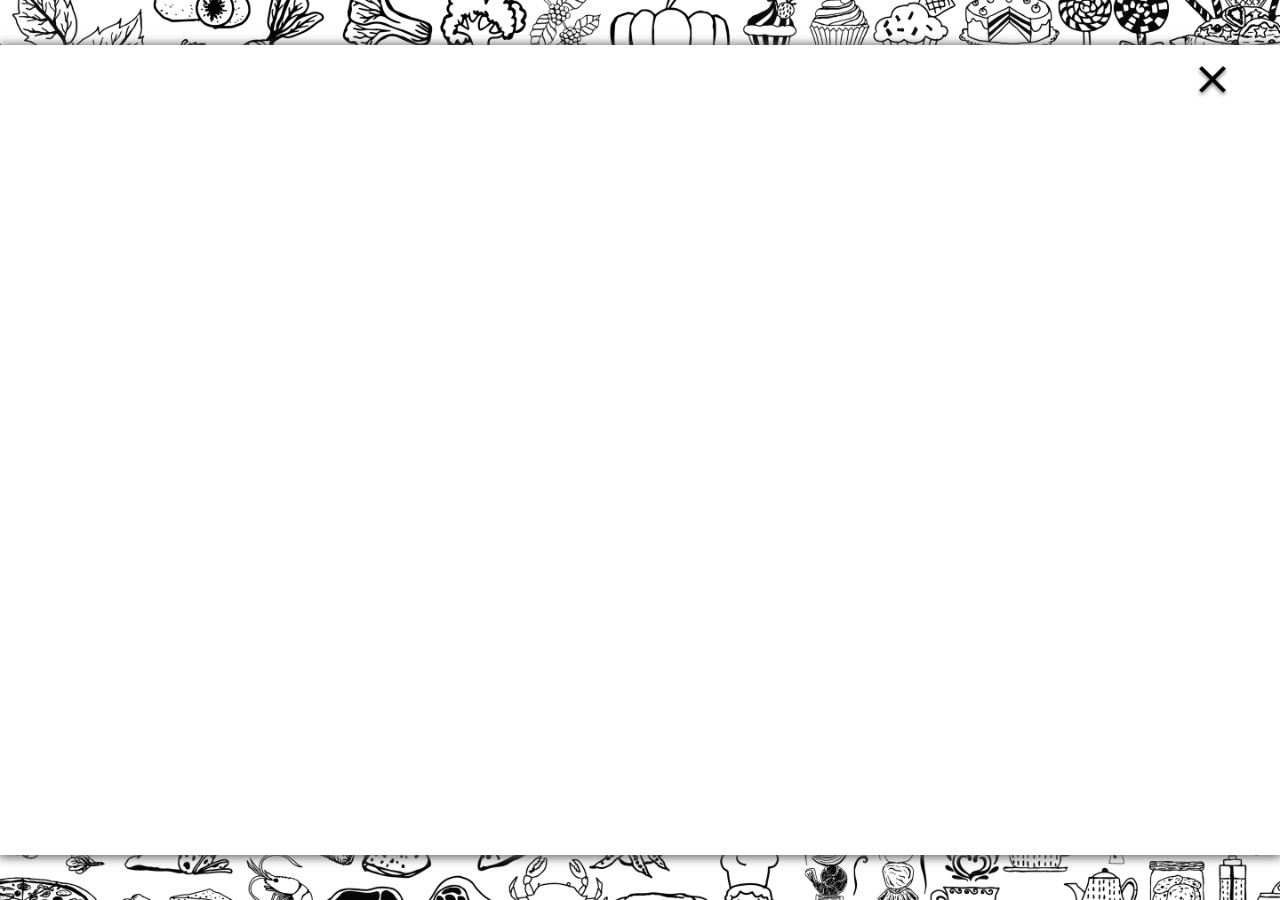
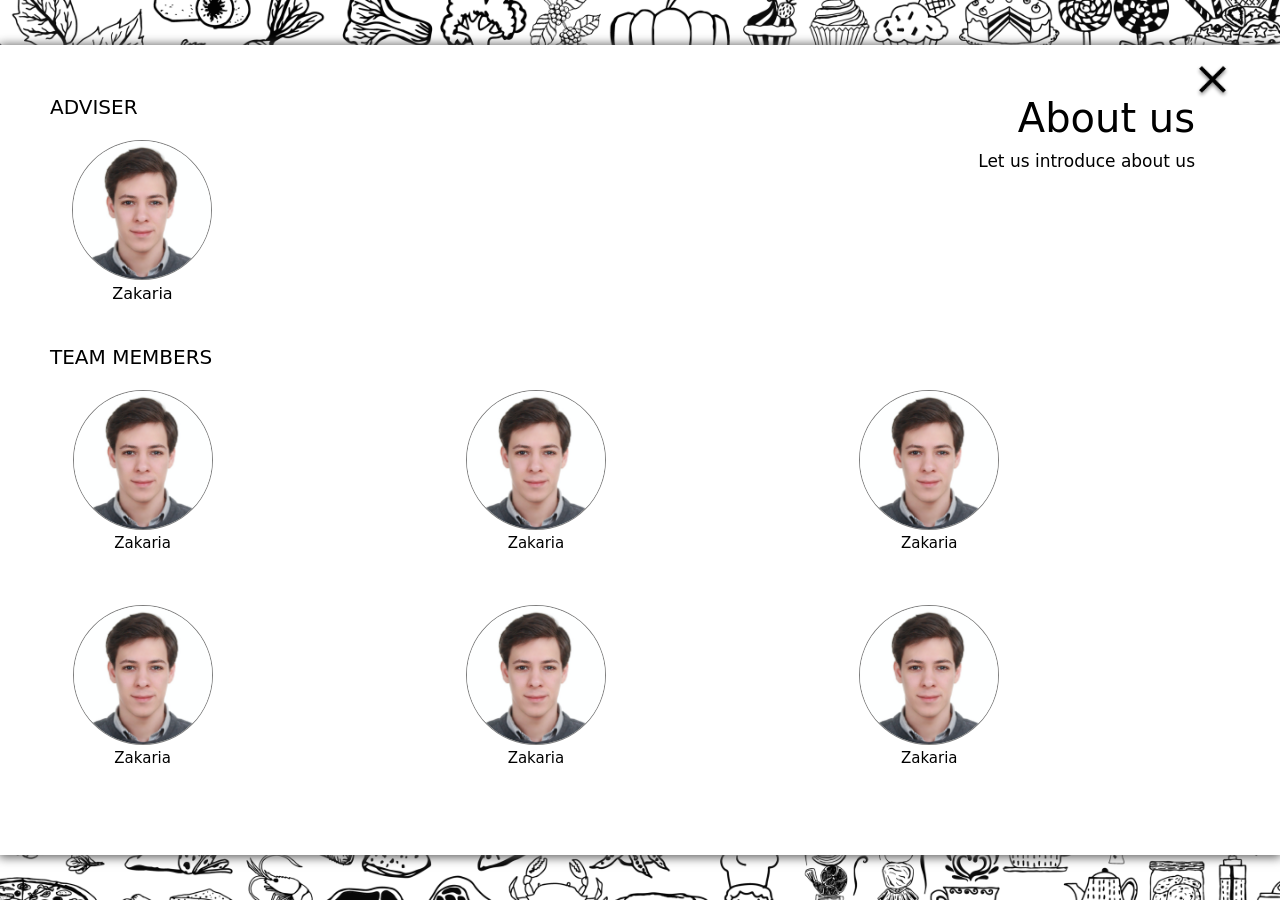
Before and after one commit to lezakkaz/DrawSomething, a Flask app: page /about in a window 1280 px wide. Run offline with Flask 2, Linux system fonts and the light colour scheme.

Commit message:
About page template created

```diff
--- a/static/css/game.css
+++ b/static/css/game.css
@@ -434,3 +434,61 @@ body,html{
     z-index: 9999;
     transition: 200ms;
 }
+
+/********** About **********/
+
+.adviser {
+    float: left;
+    width: 390px;
+    height: 245px;
+}
+.members {
+    position: absolute;
+    width: calc(100% - 100px);
+    height: 460px;
+    bottom: 50px;
+    font-size: 0;
+}
+.group-section {
+    display: inline-block;
+    width: 33.3333%;
+    height: 100%;
+    font-size: 15px;
+}
+.individual-section {
+    position: relative;
+    width: 100%;
+    height: 50%;
+    padding: 15px 20px;
+}
+.adviser .individual-section {
+    height: calc(100% - 30px);
+}
+.section-wrapper {
+    width: 100%;
+    height: calc(100%  - 30px);
+}
+.intro-header {
+    font-size: 20px;
+    height: 30px;
+    text-align: left;
+}
+.photo-wrapper {
+    display: inline-block;
+    width: 140px;
+    height: 100%;
+}
+.photo-wrapper img {
+    width: 100%;
+    border-radius: 50%;
+    border: 1px solid gray;
+}
+.paragraph-wrapper {
+    position: relative;
+    vertical-align: top;
+    top: 50%;
+    display: inline-block;
+    width: calc(100% - 150px);
+    height: auto;
+    transform: translate(0,-50%);
+}
--- a/templates/about.html
+++ b/templates/about.html
@@ -12,6 +12,87 @@
     <div id="background">
         <div id="game-wrapper" class="padding-50">
             <button id="return-home"><img src="../static/resource/out.png" alt=""></button>
+            <div class="game-info-wrapper">
+                <span>About us</span>
+                <span>Let us introduce about us</span>
+            </div>
+            <div class="adviser">
+                <div class="intro-header">ADVISER</div>
+                <div class="individual-section">
+                    <div class="photo-wrapper">
+                        <img src="../static/resource/profile/zakaria.png" alt="">
+                        <div class="names">Zakaria</div>
+                    </div>
+                    <div class="paragraph-wrapper">
+                        <p></p>
+                    </div>
+                </div>
+            </div>
+            <div class="members">
+                <div class="intro-header">TEAM MEMBERS</div>
+                <div class="section-wrapper">
+                    <div class="group-section">
+                        <div class="individual-section">
+                            <div class="photo-wrapper">
+                                <img src="../static/resource/profile/zakaria.png" alt="">
+                                <div class="names">Zakaria</div>
+                            </div>
+                            <div class="paragraph-wrapper">
+                                <p></p>
+                            </div>
+                        </div>
+                        <div class="individual-section">
+                            <div class="photo-wrapper">
+                                <img src="../static/resource/profile/zakaria.png" alt="">
+                                <div class="names">Zakaria</div>
+                            </div>
+                            <div class="paragraph-wrapper">
+                                <p></p>
+                            </div>
+                        </div>
+                    </div>
+                    <div class="group-section">
+                        <div class="individual-section">
+                            <div class="photo-wrapper">
+                                <img src="../static/resource/profile/zakaria.png" alt="">
+                                <div class="names">Zakaria</div>
+                            </div>
+                            <div class="paragraph-wrapper">
+                                <p></p>
+                            </div>
+                        </div>
+                        <div class="individual-section">
+                            <div class="photo-wrapper">
+                                <img src="../static/resource/profile/zakaria.png" alt="">
+                                <div class="names">Zakaria</div>
+                            </div>
+                            <div class="paragraph-wrapper">
+                                <p></p>
+                            </div>
+                        </div>
+                    </div>
+                    <div class="group-section">
+                        <div class="individual-section">
+                            <div class="photo-wrapper">
+                                <img src="../static/resource/profile/zakaria.png" alt="">
+                                <div class="names">Zakaria</div>
+                            </div>
+                            <div class="paragraph-wrapper">
+                                <p></p>
+                            </div>
+                        </div>
+                        <div class="individual-section">
+                            <div class="photo-wrapper">
+                                <img src="../static/resource/profile/zakaria.png" alt="">
+                                <div class="names">Zakaria</div>
+                            </div>
+                            <div class="paragraph-wrapper">
+                                <p></p>
+                            </div>
+                        </div>
+                    </div>
+                </div>
+            </div>
         </div>
     </div>
     <script language="javascript" type="text/javascript" src="https://ajax.googleapis.com/ajax/libs/jquery/3.3.1/jquery.min.js"></script>
--- a/templates/index.html
+++ b/templates/index.html
@@ -53,7 +53,7 @@
                         </div>
                     </div>
                 </div>
-                <div class="select-game comming-soon">
+                <div class="select-game active">
                     <div class="game-image-wrapper">
                         <img src="../static/resource/people.png" alt="">
                     </div>
```
Also changed, not shown: static/resource/profile/zakaria.png (added).
